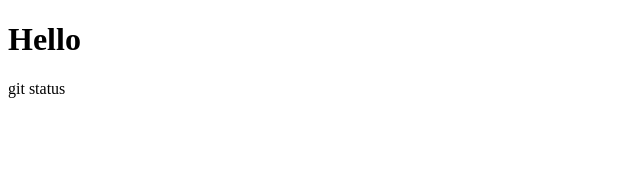
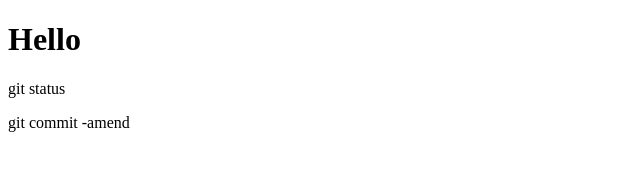
Before and after one commit to gitkiku/git_tutorial, a plain HTML site: page index.html in a window 1280 px wide. Shown: the whole page, without its empty margins (0-640 px from the left). Drawn offline with Linux system fonts and the light colour scheme.

Commit message:
git commit

```diff
--- a/index.html
+++ b/index.html
@@ -8,5 +8,6 @@
 <body>
     <h1>Hello</h1>
     <p>git status</p>
+    <p>git commit -amend</p>
 </body>
 </html>
```
